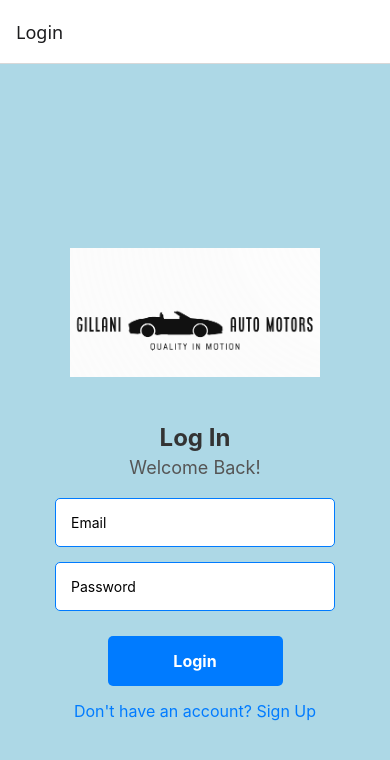
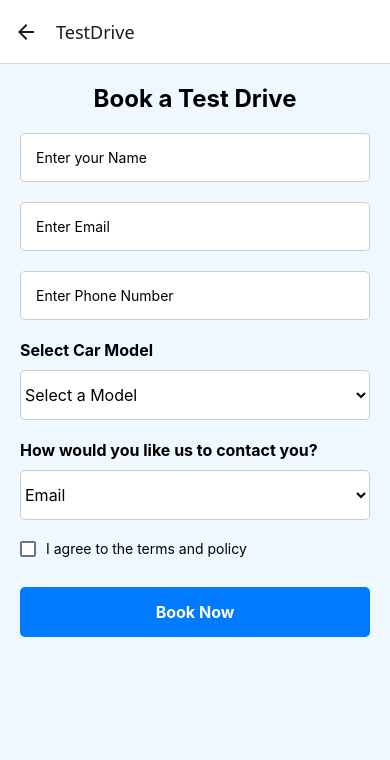
Before and after one commit to TUDublinBlanchBusinessIT/project-AleenaGillani-1, a React Native app: screen /TestDrive in a window 390 px wide. Shown: the top 760 px of the page. Built offline with nearby package versions, Linux system fonts and the light colour scheme.

Commit message:
test drive screen created

```diff
--- a/App.js
+++ b/App.js
@@ -4,6 +4,7 @@ import { createStackNavigator } from '@react-navigation/stack';
 import LoginScreen from './screens/LoginScreen';
 import SignupScreen from './screens/SignupSceen';
 import HomeScreen from './screens/HomeScreen';
+import TestDriveScreen from "./screens/TestDriveScreen";
 
 const Stack = createStackNavigator();
 
@@ -14,6 +15,7 @@ const App = () => {
         <Stack.Screen name="Login" component={LoginScreen} />
         <Stack.Screen name="Signup" component={SignupScreen} />
         <Stack.Screen name="Home" component={HomeScreen}/>
+        <Stack.Screen name="TestDrive" component={TestDriveScreen}/>
       </Stack.Navigator>
     </NavigationContainer>
   );
--- a/screens/HomeScreen.js
+++ b/screens/HomeScreen.js
@@ -94,10 +94,11 @@ const HomeScreen = ({ navigation }) => {
       <View style={styles.actions}>
         <TouchableOpacity
           style={styles.actionButton}
-          onPress={() => navigation.navigate("TestDrive")}
+          onPress={() => navigation.navigate("TestDrive")} // Ensure this navigates to TestDriveScreen
         >
-          <Text style={styles.actionButtonText}>Test Drive</Text>
+        <Text style={styles.actionButtonText}>Test Drive</Text>
         </TouchableOpacity>
+
         <TouchableOpacity
           style={styles.actionButton}
           onPress={() => navigation.navigate("Financing")}
--- /dev/null
+++ b/screens/TestDriveScreen.js
@@ -0,0 +1,159 @@
+import React, { useState } from 'react';
+import { View, Text, TextInput, TouchableOpacity, StyleSheet, CheckBox, Alert, Picker } from 'react-native';
+
+const TestDriveScreen = () => {
+  // State variables for input fields and selected options
+  const [model, setModel] = useState('');
+  const [name, setName] = useState('');
+  const [email, setEmail] = useState('');
+  const [phone, setPhone] = useState('');
+  const [contactPreference, setContactPreference] = useState('Email');
+  const [agreedToTerms, setAgreedToTerms] = useState(false);
+
+  const handleBooking = () => {
+    // Validation
+    if (!model || !name || !email || !phone) {
+      Alert.alert('Error', 'Please fill in all fields.');
+      return;
+    }
+
+    if (!agreedToTerms) {
+      Alert.alert('Error', 'You must agree to the terms and policy.');
+      return;
+    }
+
+    // Success alert
+    Alert.alert('Success', `Your test drive for the ${model} has been booked!`, [
+      { text: 'OK' },
+    ]);
+  };
+
+  return (
+    <View style={styles.container}>
+      <Text style={styles.title}>Book a Test Drive</Text>
+
+      {/* Car Model Selection (Dropdown) */}
+      <TextInput
+        style={styles.input}
+        placeholder="Enter your Name"
+        value={name}
+        onChangeText={setName}
+      />
+      <TextInput
+        style={styles.input}
+        placeholder="Enter Email"
+        value={email}
+        onChangeText={setEmail}
+        keyboardType="email-address"
+      />
+      <TextInput
+        style={styles.input}
+        placeholder="Enter Phone Number"
+        value={phone}
+        onChangeText={setPhone}
+        keyboardType="phone-pad"
+      />
+
+      {/* Car Model Selection */}
+      <Text style={styles.label}>Select Car Model</Text>
+      <Picker
+        selectedValue={model}
+        style={styles.picker}
+        onValueChange={(itemValue) => setModel(itemValue)}
+      >
+        <Picker.Item label="Select a Model" value="" />
+        <Picker.Item label="SUV" value="SUV" />
+        <Picker.Item label="Sedan" value="Sedan" />
+        <Picker.Item label="Coupe" value="Coupe" />
+        <Picker.Item label="Convertible" value="Convertible" />
+      </Picker>
+
+      {/* Preferred Contact Method (Dropdown) */}
+      <Text style={styles.label}>How would you like us to contact you?</Text>
+      <Picker
+        selectedValue={contactPreference}
+        style={styles.picker}
+        onValueChange={(itemValue) => setContactPreference(itemValue)}
+      >
+        <Picker.Item label="Email" value="Email" />
+        <Picker.Item label="Phone" value="Phone" />
+      </Picker>
+
+      {/* Terms and Conditions Checkbox */}
+      <View style={styles.checkboxContainer}>
+        <CheckBox
+          value={agreedToTerms}
+          onValueChange={setAgreedToTerms}
+        />
+        <Text style={styles.checkboxLabel}>
+          I agree to the terms and policy
+        </Text>
+      </View>
+
+      {/* Book Now Button */}
+      <TouchableOpacity style={styles.button} onPress={handleBooking}>
+        <Text style={styles.buttonText}>Book Now</Text>
+      </TouchableOpacity>
+    </View>
+  );
+};
+
+const styles = StyleSheet.create({
+  container: {
+    flex: 1,
+    padding: 20,
+    backgroundColor: '#f0f8ff',
+  },
+  title: {
+    fontSize: 24,
+    fontWeight: 'bold',
+    marginBottom: 20,
+    textAlign: 'center',
+  },
+  input: {
+    width: '100%',
+    padding: 15,
+    borderWidth: 1,
+    borderColor: '#ccc',
+    borderRadius: 5,
+    marginBottom: 20,
+    backgroundColor: '#fff',
+  },
+  label: {
+    fontSize: 16,
+    fontWeight: 'bold',
+    marginBottom: 10,
+  },
+  picker: {
+    height: 50,
+    width: '100%',
+    marginBottom: 20,
+    backgroundColor: '#fff',
+    borderRadius: 5,
+    borderWidth: 1,
+    borderColor: '#ccc',
+  },
+  checkboxContainer: {
+    flexDirection: 'row',
+    alignItems: 'center',
+    marginBottom: 20,
+  },
+  checkboxLabel: {
+    fontSize: 14,
+    marginLeft: 10,
+  },
+  button: {
+    backgroundColor: '#007BFF',
+    padding: 15,
+    borderRadius: 5,
+    alignItems: 'center',
+    marginTop: 10,
+  },
+  buttonText: {
+    color: '#fff',
+    fontWeight: 'bold',
+    fontSize: 16,
+  },
+});
+
+export default TestDriveScreen;
```
